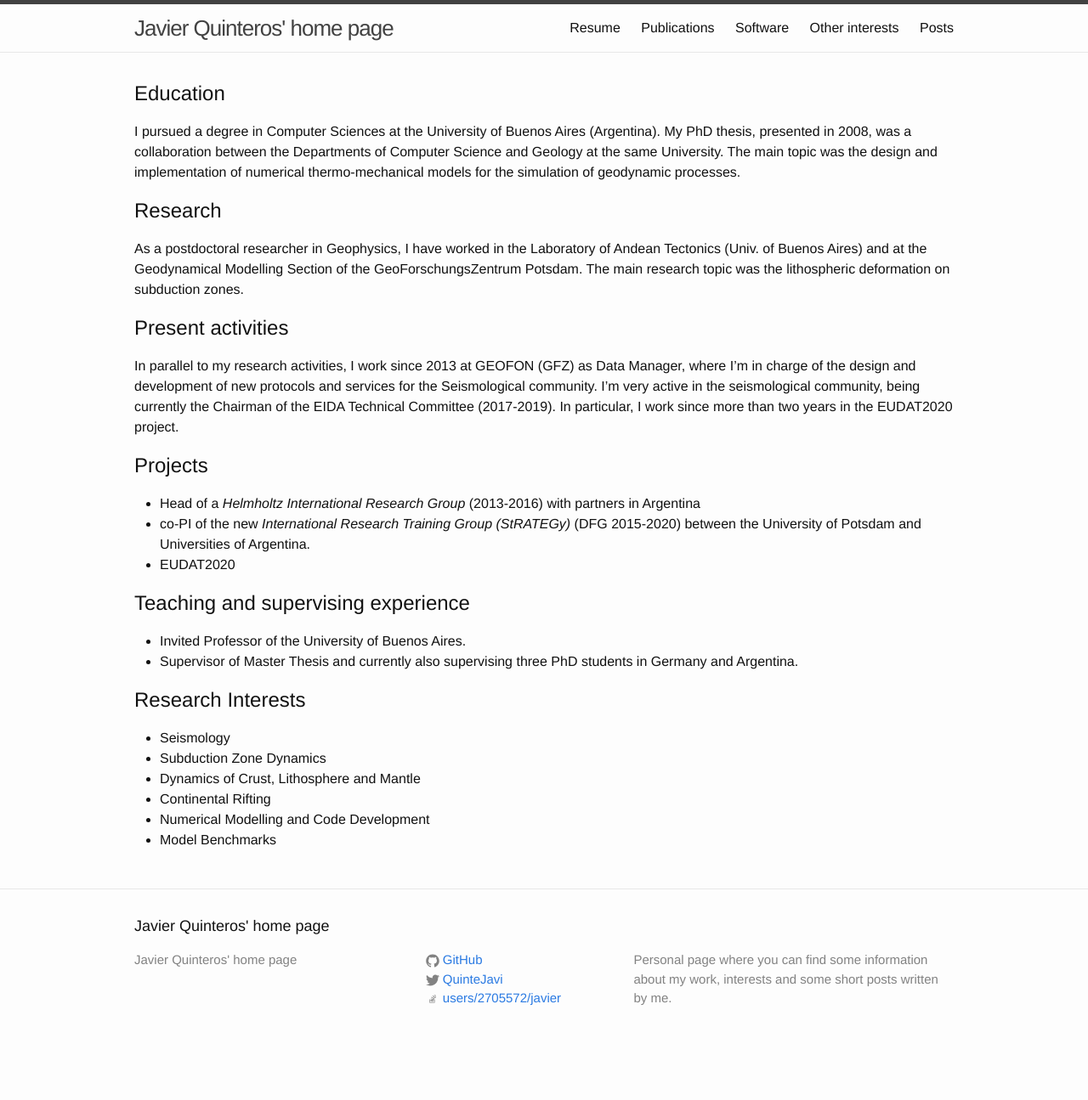
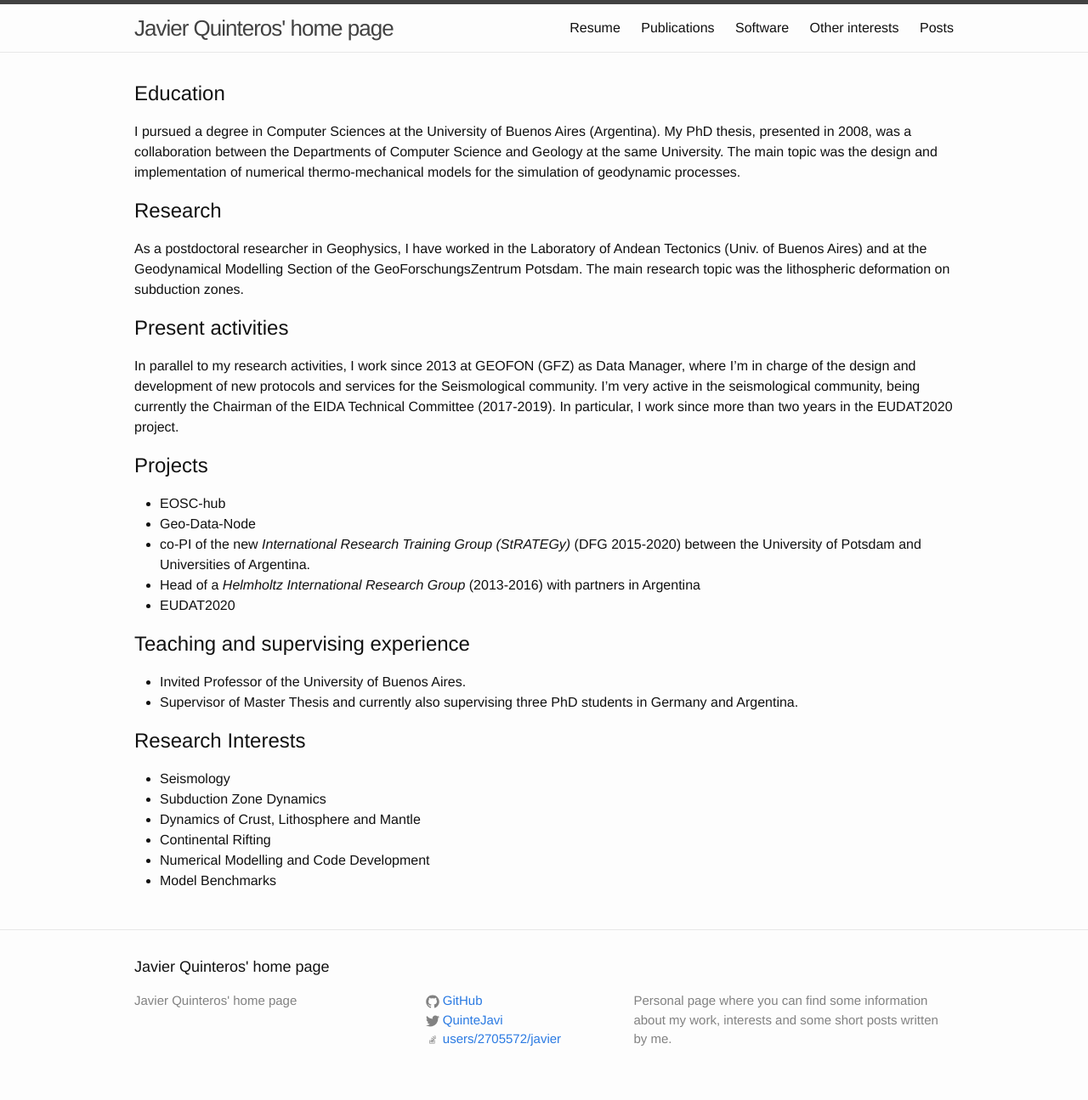
Before and after one commit to javiquinte/javiquinte.github.io, a Jekyll site: the page built from 2-resume.md, in a window 1280 px wide. Shown: the whole page at 85% size. Built offline with Jekyll 4.4.1, drawn with Linux system fonts in a browser that asks for light colours; before the commit the page ends 1247 px from its top, so only the background shows below that.

Commit message:
Include new projects.

```diff
--- a/2-resume.md
+++ b/2-resume.md
@@ -30,10 +30,12 @@ two years in the EUDAT2020 project.
 
 Projects
 --------
+* EOSC-hub
+* Geo-Data-Node
+* co-PI of the new *International Research Training Group (StRATEGy)* (DFG 2015-2020) between the University of
+Potsdam and Universities of Argentina.
 * Head of a *Helmholtz International Research Group* (2013-2016) with partners in
 Argentina
-* co-PI of the new *International Research Training Group (StRATEGy)* (DFG 2015-2020) between the University of
-Potsdam and Universities of Argentina.
 * EUDAT2020
 
 Teaching and supervising experience
```
